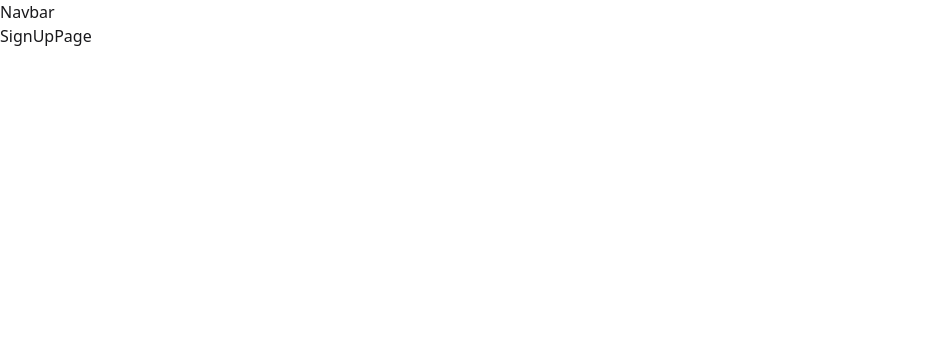
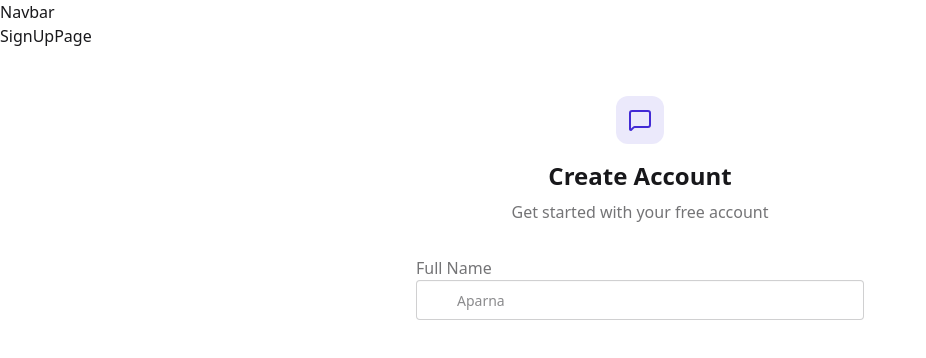
Before and after one commit to aparna8683/Chat_App_with_websockets, a React (Vite) app in the folder frontend/: page /signup in a window 1280 px wide. Shown: the top 358 px of the page, without its empty margins (0-926 px from the left). Built offline with nearby package versions, Linux system fonts and the light colour scheme; no server answers.

Commit message:
Added Signup Form

```diff
--- a/frontend/src/Pages/DashBoard.jsx
+++ /dev/null
@@ -1,7 +0,0 @@
-import React from "react";
-
-const DashBoard = () => {
-  return <div>DashBoard</div>;
-};
-
-export default DashBoard;
--- a/frontend/src/Pages/SignUpPage.jsx
+++ b/frontend/src/Pages/SignUpPage.jsx
@@ -1,5 +1,6 @@
 import React, { useState } from "react";
 import { useAuth } from "../store/useAuthStore";
+import { MessageSquare, User } from "lucide-react";
 
 const SignUpPage = () => {
   const { authUser } = useAuth();
@@ -11,8 +12,53 @@
   });
   const { signup, isSignininUp } = useAuth();
   const validateForm = () => {};
+  const handleSubmit = (e) => {
+    e.preventDefault();
+  };
 
-  return <div>SignUpPage</div>;
+  return (
+    <div>
+      SignUpPage
+      {/* //leftside */}
+      <div className="flex flex-col justify-center items-center py-6 sm:p-12">
+        <div className="w-full max-w-md space-y-8">
+          {/* ??LOgo */}
+          <div className="text-center mb-8">
+            <div className="flex flex-col items-center gap-2 group">
+              <div className="size-12 rounded-xl bg-primary/10 flex items-center justify-center group-hover:bg-primary/20 transition-colors">
+                <MessageSquare className="size-6 text-primary" />
+              </div>
+              <h1 className="text-2xl font-bold mt-2"> Create Account </h1>
+              <p className="text-base-content/60">
+                Get started with your free account
+              </p>
+            </div>
+          </div>
+          <form onSubmit={handleSubmit} className="space-y-6">
+            <div className="form-control">
+              <label className="label">
+                <span className="label-text font-medium">Full Name</span>
+              </label>
+              <div className="relative">
+                <div className="absolute inset-y-0 left-0  pl-3 flex items-center pointer-events-none">
+                  <User className="size-5 text-base-content/40" />
+                </div>
+                <input
+                  type="text"
+                  className={`input input-bordered w-full pl-10`}
+                  placeholder="Aparna "
+                  value={formData.fullName}
+                  onChange={(e) =>
+                    setFormData({ ...formData, fullName: e.target.value })
+                  }
+                />
+              </div>
+            </div>
+          </form>
+        </div>
+      </div>
+    </div>
+  );
 };
 
 export default SignUpPage;
```
